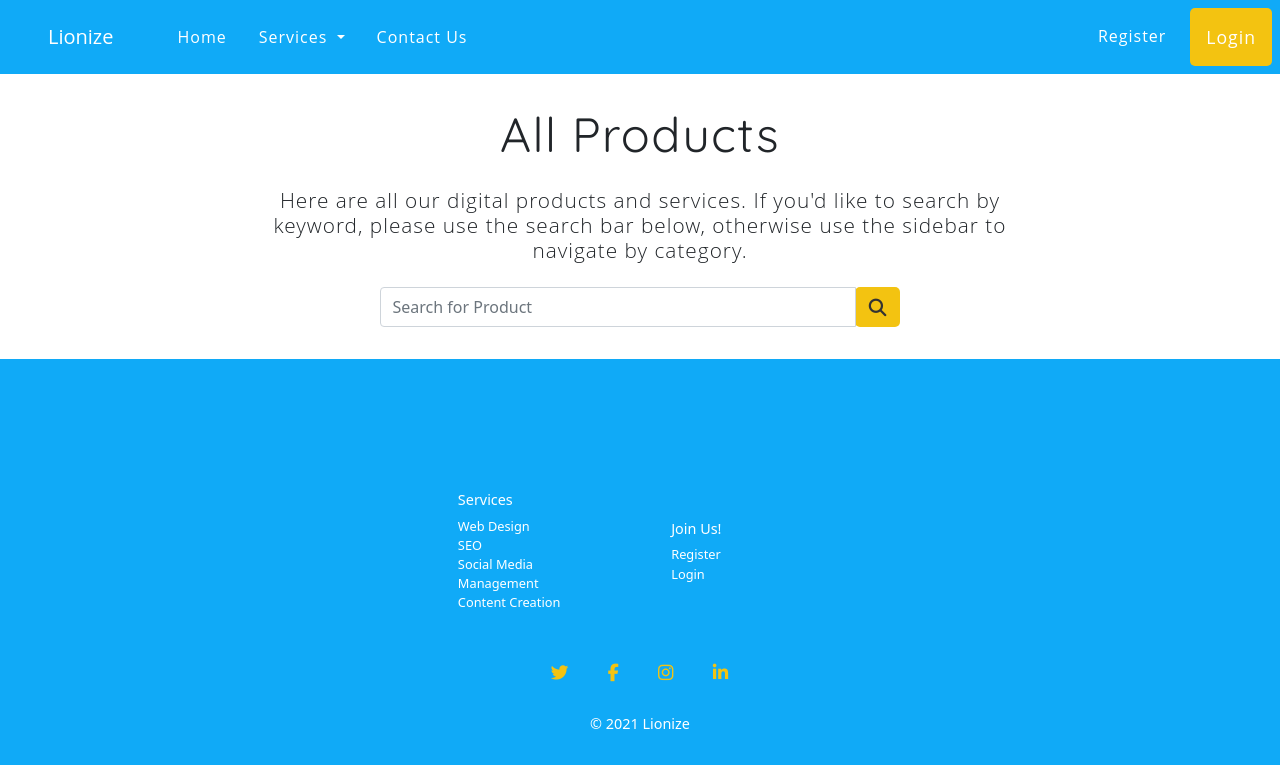
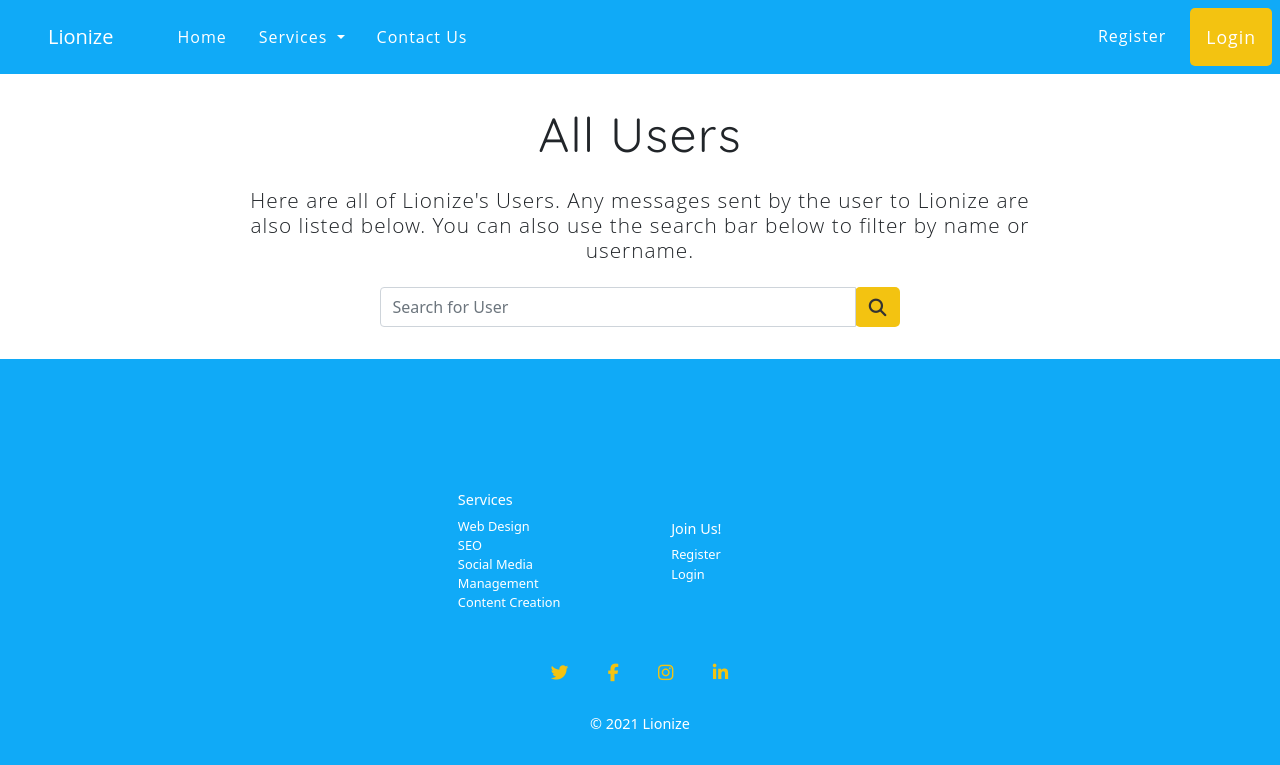
Before and after one commit to kairosity/mp4-lionize, a Django app: page /admin-dash-users in a window 1280 px wide. Shown: the top 765 px of the page. Run offline with Django 3.2, Linux system fonts and the light colour scheme; some libraries are stand-ins or nearby versions.

Commit message:
feat: admin user dashboard design & functionality added

```diff
--- a/home/templates/home/admin_dash_users.html
+++ b/home/templates/home/admin_dash_users.html
@@ -10,9 +10,9 @@
     <div class="container-fluid col-12 col-md-8">
         <header class="details-page-header d-flex flex-column">
             <div class="container">
-                <h1 class="details-page-heading">All Products</h1>
-                <h2 class="details-page-subheading mb-4">Here are all our digital products and services. If you'd like to search by
-                    keyword, please use the search bar below, otherwise use the sidebar to navigate by category.
+                <h1 class="details-page-heading">All Users</h1>
+                <h2 class="details-page-subheading mb-4">Here are all of Lionize's Users. Any messages sent by the user to Lionize are also listed below.
+                    You can also use the search bar below to filter by name or username.
                 </h2>
             </div>
         </header>
@@ -20,9 +20,9 @@
         <section class="container-fluid col-12 col-md-8">
             <div class="details-page-header d-flex flex-column">
                 <div class="container">
-                    <form method="GET" action="{% url 'products' %}">
+                    <form method="GET" action="{% url 'admin-dash-users' %}">
                         <div class="input-group 1-100">
-                            <input class="form-control" type="text" name="q" placeholder="Search for Product">
+                            <input class="form-control" type="text" name="q" placeholder="Search for User">
                             <div class="input-group-append">
                                 <button class="button button-accent" type="submit">
                                     <span class="icon">
@@ -35,8 +35,44 @@
                 </div>
             </div>
         </section>
+<section class="user-listing">
+            <div class="row">
 
-        {% include 'includes/product-cards.html' %}
+                {% for user in user_profiles %}
+                    <div class="col-12">
+                        <div class="card m-4">
+                            <div class="card-body d-flex flex-column flex-md-row justify-content-center m-2">
+                                <div class="user-details card-details m-2 p-3">
+                                    <h5>User Details:</h5>
+                                    <p class="card-title"><strong>Username: </strong>{{user.user.username}}</p>
+                                    {% if user.user.first_name %}
+                                        <p><strong>Name: </strong>{{user.user.first_name}} {{user.user.last_name}}</strong></p>
+                                    {% endif %}
+                                    {% if user.default_phone_number %}
+                                        <p class=""><strong>Phone:</strong>  {{user.default_phone_number}}</p>
+                                    {% endif %}
+                                    <p class=""><strong>Email:</strong>  {{user.user.email}}</p>
+                                    <p class="divider text-muted"><strong>Free Consultation Done?</strong>  {{user.consultation}}</p>
+                                </div>
+                                <div class="message-details m-2 p-3">
+                                <h5>Messages:</h5>
+                                {% for message in user_messages %}
+                                    {% if message.user == user %}
+                                        <div class="message-list-container">
+                                            <p><strong>Subject:</strong> {{message.subject}}</p>
+                                            <p><strong>Message:</strong> {{message.message}}</p>
+                                            <p class="text-muted mb-2"><strong>Date Sent:</strong> {{message.date}}</p>
+                                            <p class="text-muted mb-2"><strong>Resolved:</strong> {{message.resolved}}</p>
+                                        </div>
+                                    {% endif %}
+                                {% endfor %}
+                            </div>
+                            </div>
+                        </div>
+                    </div>
+                {% endfor %}
+            </div>
+    </section>
 
     </div>
 
--- a/home/views.py
+++ b/home/views.py
@@ -1,10 +1,11 @@
 from django.core.mail import send_mail, BadHeaderError
 from django.http import HttpResponse, HttpResponseRedirect
-from django.shortcuts import render, redirect, reverse
+from django.shortcuts import render, redirect, reverse, get_object_or_404
 from .forms import ContactForm
 from django.conf import settings
 from django.contrib import messages
-from profiles.models import UserProfile
+from django.contrib.auth import get_user_model
+from profiles.models import UserProfile, Message
 from products.models import Product, Category
 from django.db.models import Q
 
@@ -19,13 +20,23 @@
 
     if request.method == 'POST':
         form = ContactForm(request.POST)
+        if request.user.is_authenticated:
+            user = get_object_or_404(UserProfile, user=request.user)
         if form.is_valid():
             subject = form.cleaned_data['subject']
             email = form.cleaned_data['email']
             message = form.cleaned_data['message']
             try:
                 send_mail(subject, message, email, [os.getenv('DEFAULT_FROM_EMAIL')])
-                messages.success(request, (
+
+                if request.user.is_authenticated:
+                    messages.success(request, (
+                        "Your email was delivered. Thank you. Lionize will get back to you within 36 hours. Please note that a copy of this email is saved in our database. In accordance with GDPR legislation, should you wish for us to delete this message, please let us know.")
+                    )
+                    new_message = Message(user=user, subject=subject, message=message)
+                    new_message.save()
+                else:
+                    messages.success(request, (
                         "Your email was delivered. Thank you. Lionize will get back to you within 36 hours.")
                     )
             except BadHeaderError:
@@ -96,4 +107,12 @@
     '''
     A view to return the admin users dashboard. Only available & visible to logged in admin users.
     '''
-    return render(request, 'home/admin_dash_users.html')
+    user_profiles = UserProfile.objects.all()
+    user_messages = Message.objects.all()
+
+    context = {
+        'user_profiles': user_profiles,
+        'user_messages': user_messages,
+    }
+
+    return render(request, 'home/admin_dash_users.html', context)
--- a/profiles/templates/profiles/your_reviews.html
+++ b/profiles/templates/profiles/your_reviews.html
@@ -63,8 +63,8 @@
                                 {% elif review.review_stars == 'option5' %}
                                     <p><i class="fas fa-star review-star"></i><i class="fas fa-star"></i><i class="fas fa-star"></i><i class="fas fa-star"></i><i class="fas fa-star"></i></p>
                                 {% endif %}
-                                <h4><strong>Product:</strong> {{review.product.friendly_name}}</h4>
-                                <p><strong>Review Title:</strong> {{review.review_title}}</p>
+                                <h5>Product: <strong>{{review.product.friendly_name}}</strong></h5>
+                                <p><strong>Review Title:</strong>  {{review.review_title}}</p>
                                 <p><strong>Review:</strong> {{review.review}}</p>
                                 <small class="text-muted"><strong>Reviewed:</strong> {{review.date_reviewed}}</small>
                             </div>
--- a/static/css/base.css
+++ b/static/css/base.css
@@ -674,6 +674,19 @@
     text-align: center;
     margin: 1.2rem 0;
 }
+.message-list-container:before{
+    content: "";
+    display: block;
+    border-bottom:  var(--accent-colour) dotted 2px;
+    margin-bottom: 0.6rem;
+}
+.divider:after{
+    content: "";
+    display: block;
+    border-bottom:  var(--main-colour) dotted 2px;
+    margin-bottom: 0.6rem;
+    margin-top: 0.6rem;
+}
 
 /* Edit Product Form Page */
 .admin-page-heading{
```
Also changed, not shown: profiles/admin.py (+11 -1 lines), profiles/models.py (+10 -0 lines), README.md, profiles/migrations/0005_message.py (added), profiles/migrations/0006_message_resolved.py (added).
